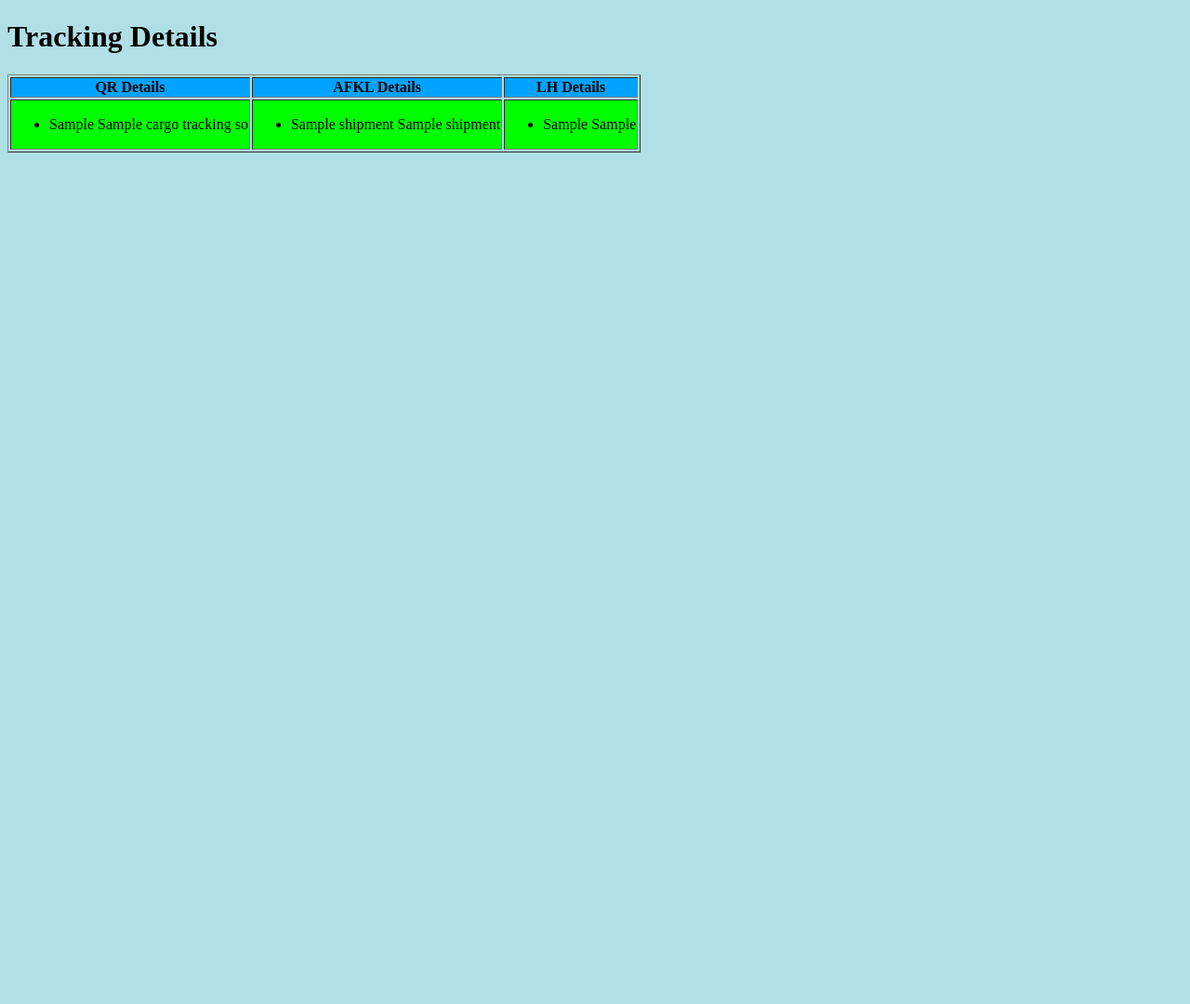
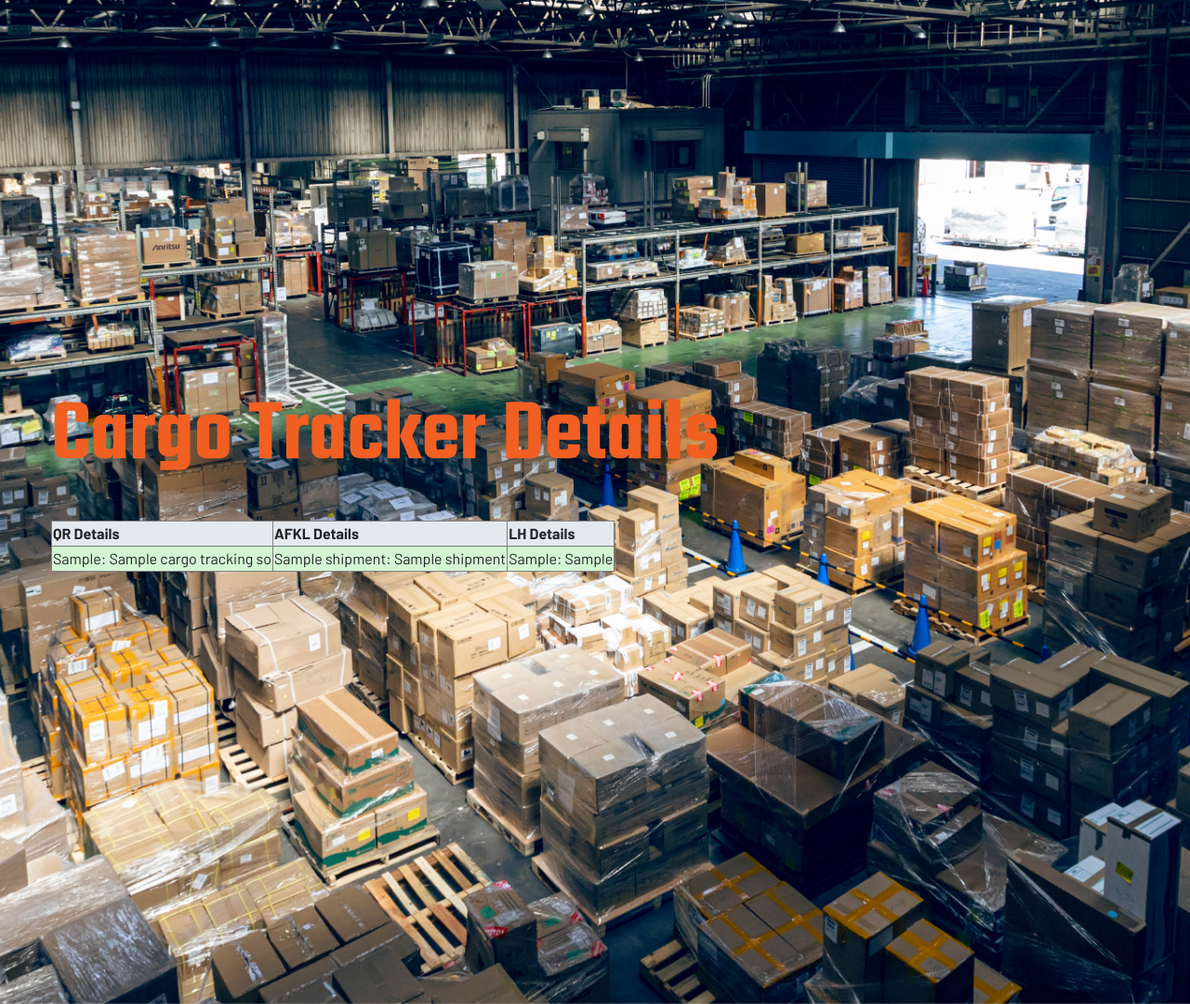
Before and after one commit to alter-mage/global_tracking, a Flask app: template templates/track.html in a window 1280 px wide. Shown: the whole page at 93% size. Before the commit the page ends 164 px from the top, so only its background shows below. Run offline with Flask 2, Linux system fonts and the light colour scheme; the template is opened without the code that fills it: most values are stand-ins (such as "Sample title", 1, 10 or a date in 2020).

Commit message:
Beautify Tracker Page

```diff
--- a/templates/track.html
+++ b/templates/track.html
@@ -3,42 +3,81 @@
 <head>
     <meta charset="UTF-8">
     <title>Track Details</title>
+
+    <!-- CSS here -->
+    <link rel="stylesheet" href="../static/css/bootstrap.min.css">
+    <link rel="stylesheet" href="../static/css/owl.carousel.min.css">
+    <link rel="stylesheet" href="../static/css/slicknav.css">
+    <link rel="stylesheet" href="../static/css/flaticon.css">
+    <link rel="stylesheet" href="../static/css/animate.min.css">
+    <link rel="stylesheet" href="../static/css/magnific-popup.css">
+    <link rel="stylesheet" href="../static/css/fontawesome-all.min.css">
+    <link rel="stylesheet" href="../static/css/themify-icons.css">
+    <link rel="stylesheet" href="../static/css/slick.css">
+    <link rel="stylesheet" href="../static/css/nice-select.css">
+    <link rel="stylesheet" href="../static/css/style.css">
 </head>
-<body style="background-color:powderblue;">
-    <h1>Tracking Details</h1>
+<body>
+    <main>
+        <!--? slider Area Start-->
+        <div class="slider-area ">
+            <div class="slider-active">
+                <!-- Single Slider -->
+                <div class="single-slider slider-height d-flex align-items-center">
+                    <div class="container">
+                        <div class="row">
+                            <div class="col-xl-9 col-lg-9">
+                                <div class="hero__caption">
+                                    <h1 ><span>Cargo Tracker Details</span></h1>
+                                </div>
+                                <!--Hero form -->
+
+                                <!-- Hero Pera -->
+                                <div class="hero-pera">
+                                    <p>
                                         <table border="1">
                                             <thead>
-            <tr style="background-color:#00a2ff">
+                                                <tr style="background-color:#e3e9ec">
                                                     <th>QR Details</th>
                                                     <th>AFKL Details</th>
                                                     <th>LH Details</th>
                                                 </tr>
                                             </thead>
                                             <tbody>
-            <tr style="background-color:#00FF00">
+                                                <tr style="background-color:#d4f5d4">
                                                     <td>
                                                         <ul>
                                                         {% for x in track_response_qr.cargoTrackingSOs[0] %}
-                    <li> {{x}} {{track_response_qr.cargoTrackingSOs[0][x]}}</li>
+                                                        <li> {{x}}: {{track_response_qr.cargoTrackingSOs[0][x]}}</li>
                                                         {% endfor %}
                                                        </ul>
                                                     </td>
                                                     <td>
                                                         <ul>
                                                             {% for x in track_response_afkl.Shipments[0]%}
-                        <li> {{x}} {{track_response_afkl.Shipments[0][x]}}</li>
+                                                            <li> {{x}}: {{track_response_afkl.Shipments[0][x]}}</li>
                                                             {% endfor %}
                                                            </ul>
                                                     </td>
                                                     <td>
                                                         <ul>
                                                             {% for x in track_response_lh.shipmentTrackingStatus%}
-                        <li> {{x}} {{track_response_lh.shipmentTrackingStatus[x]}}</li>
+                                                            <li> {{x}}: {{track_response_lh.shipmentTrackingStatus[x]}}</li>
                                                             {% endfor %}
                                                            </ul>
                                                     </td>
                                                 </tr>
                                             </tbody>
                                         </table>
+                                    </p>
+                                </div>
+                            </div>
+                        </div>
+                    </div>
+                </div>
+            </div>
+        </div>
+    </main>
+
 </body>
 </html>
```
Lines whose indentation alone changed are shown as unchanged.
